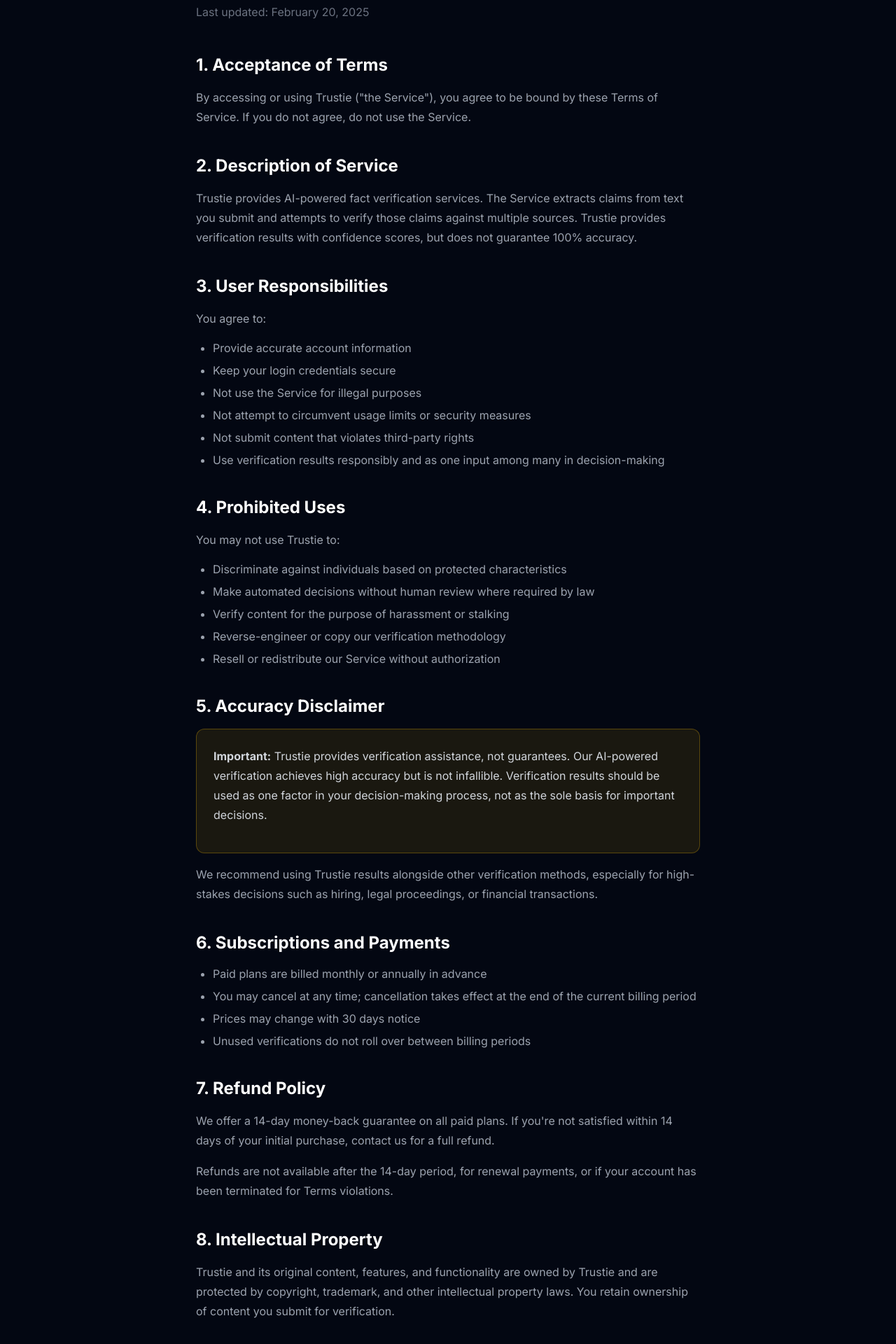
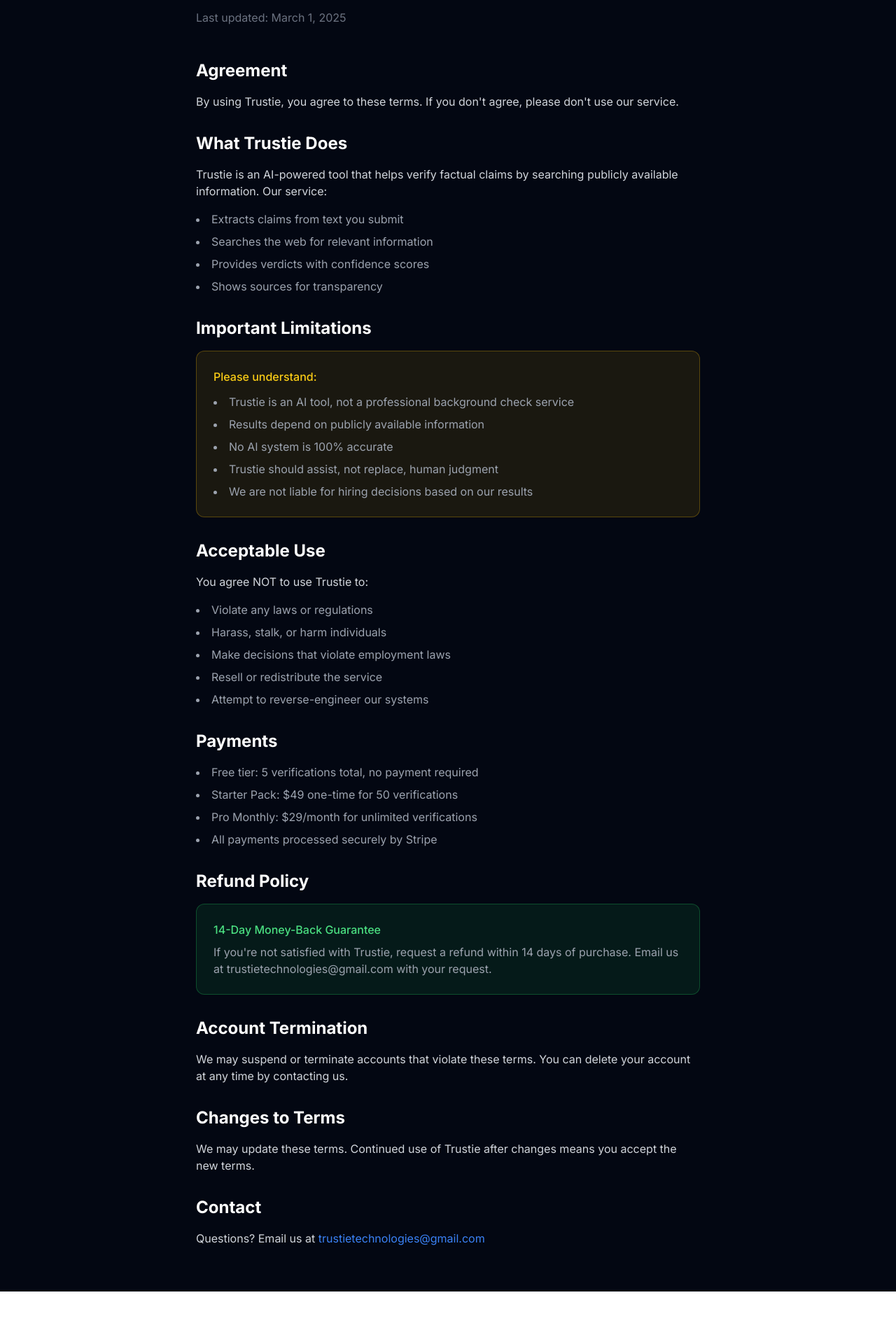
Before and after one commit to UseTrustie/Trustie-, a Next.js app: page /terms in a window 1280 px wide. Shown: the part 180-2100 px from the top of the page at 70% size. After the commit the page ends 2025 px from the top, so only its background shows below. Built offline with nearby package versions, Linux system fonts and the light colour scheme.

Commit message:
Refactor TermsPage to remove dark mode functionality
Removed dark mode toggle and adjusted styles for light mode.

```diff
--- a/src/app/terms/page.tsx
+++ b/src/app/terms/page.tsx
@@ -1,15 +1,12 @@
 'use client';
 
-import { useState } from 'react';
 import Link from 'next/link';
 
 export default function TermsPage() {
-  const [isDark, setIsDark] = useState(true);
-
   return (
-    <div className={`min-h-screen font-sans ${isDark ? 'bg-gray-950 text-white' : 'bg-gray-50 text-gray-900'}`}>
+    <div className="min-h-screen bg-gray-950 text-white font-sans">
       {/* Header */}
-      <header className={`sticky top-0 z-50 border-b ${isDark ? 'bg-gray-950/95 border-gray-800 backdrop-blur-md' : 'bg-white/95 border-gray-200 backdrop-blur-md'}`}>
+      <header className="sticky top-0 z-50 bg-gray-950/95 border-b border-gray-800 backdrop-blur-md">
         <div className="max-w-7xl mx-auto px-6 py-4 flex items-center justify-between">
           <Link href="/" className="flex items-center gap-3">
             <div className="w-10 h-10 bg-gradient-to-br from-blue-500 to-blue-600 rounded-xl flex items-center justify-center">
@@ -19,123 +16,104 @@ export default function TermsPage() {
             </div>
             <span className="text-xl font-bold">Trustie</span>
           </Link>
-          <button onClick={() => setIsDark(!isDark)} className={`w-10 h-10 rounded-xl flex items-center justify-center ${isDark ? 'bg-gray-800 text-yellow-400' : 'bg-gray-200 text-gray-700'}`}>
-            {isDark ? '☀️' : '🌙'}
-          </button>
+          <Link href="/" className="text-gray-400 hover:text-white text-sm">
+            ← Back to Home
+          </Link>
         </div>
       </header>
 
       <main className="max-w-3xl mx-auto px-6 py-16">
-        <h1 className={`text-4xl font-bold mb-2 ${isDark ? 'text-white' : 'text-gray-900'}`}>Terms of Service</h1>
-        <p className={`mb-12 ${isDark ? 'text-gray-500' : 'text-gray-500'}`}>Last updated: February 20, 2025</p>
+        <h1 className="text-4xl font-bold mb-4">Terms of Service</h1>
+        <p className="text-gray-500 mb-12">Last updated: March 1, 2025</p>
 
-        <div className={`prose max-w-none ${isDark ? 'prose-invert' : ''}`}>
-          <section className="mb-10">
-            <h2 className={`text-2xl font-bold mb-4 ${isDark ? 'text-white' : 'text-gray-900'}`}>1. Acceptance of Terms</h2>
-            <p className={isDark ? 'text-gray-400' : 'text-gray-600'}>
-              By accessing or using Trustie ("the Service"), you agree to be bound by these Terms of Service. If you do not agree, do not use the Service.
-            </p>
-          </section>
-
-          <section className="mb-10">
-            <h2 className={`text-2xl font-bold mb-4 ${isDark ? 'text-white' : 'text-gray-900'}`}>2. Description of Service</h2>
-            <p className={isDark ? 'text-gray-400' : 'text-gray-600'}>
-              Trustie provides AI-powered fact verification services. The Service extracts claims from text you submit and attempts to verify those claims against multiple sources. Trustie provides verification results with confidence scores, but does not guarantee 100% accuracy.
-            </p>
-          </section>
-
-          <section className="mb-10">
-            <h2 className={`text-2xl font-bold mb-4 ${isDark ? 'text-white' : 'text-gray-900'}`}>3. User Responsibilities</h2>
-            <p className={`mb-4 ${isDark ? 'text-gray-400' : 'text-gray-600'}`}>You agree to:</p>
-            <ul className={`list-disc pl-6 space-y-2 ${isDark ? 'text-gray-400' : 'text-gray-600'}`}>
-              <li>Provide accurate account information</li>
-              <li>Keep your login credentials secure</li>
-              <li>Not use the Service for illegal purposes</li>
-              <li>Not attempt to circumvent usage limits or security measures</li>
-              <li>Not submit content that violates third-party rights</li>
-              <li>Use verification results responsibly and as one input among many in decision-making</li>
-            </ul>
-          </section>
-
-          <section className="mb-10">
-            <h2 className={`text-2xl font-bold mb-4 ${isDark ? 'text-white' : 'text-gray-900'}`}>4. Prohibited Uses</h2>
-            <p className={`mb-4 ${isDark ? 'text-gray-400' : 'text-gray-600'}`}>You may not use Trustie to:</p>
-            <ul className={`list-disc pl-6 space-y-2 ${isDark ? 'text-gray-400' : 'text-gray-600'}`}>
-              <li>Discriminate against individuals based on protected characteristics</li>
-              <li>Make automated decisions without human review where required by law</li>
-              <li>Verify content for the purpose of harassment or stalking</li>
-              <li>Reverse-engineer or copy our verification methodology</li>
-              <li>Resell or redistribute our Service without authorization</li>
-            </ul>
-          </section>
-
-          <section className="mb-10">
-            <h2 className={`text-2xl font-bold mb-4 ${isDark ? 'text-white' : 'text-gray-900'}`}>5. Accuracy Disclaimer</h2>
-            <div className={`rounded-xl p-6 mb-4 ${isDark ? 'bg-yellow-500/10 border border-yellow-500/30' : 'bg-yellow-50 border border-yellow-200'}`}>
-              <p className={isDark ? 'text-gray-300' : 'text-gray-700'}>
-                <strong>Important:</strong> Trustie provides verification assistance, not guarantees. Our AI-powered verification achieves high accuracy but is not infallible. Verification results should be used as one factor in your decision-making process, not as the sole basis for important decisions.
-              </p>
-            </div>
-            <p className={isDark ? 'text-gray-400' : 'text-gray-600'}>
-              We recommend using Trustie results alongside other verification methods, especially for high-stakes decisions such as hiring, legal proceedings, or financial transactions.
-            </p>
-          </section>
-
-          <section className="mb-10">
-            <h2 className={`text-2xl font-bold mb-4 ${isDark ? 'text-white' : 'text-gray-900'}`}>6. Subscriptions and Payments</h2>
-            <ul className={`list-disc pl-6 space-y-2 ${isDark ? 'text-gray-400' : 'text-gray-600'}`}>
-              <li>Paid plans are billed monthly or annually in advance</li>
-              <li>You may cancel at any time; cancellation takes effect at the end of the current billing period</li>
-              <li>Prices may change with 30 days notice</li>
-              <li>Unused verifications do not roll over between billing periods</li>
-            </ul>
-          </section>
-
-          <section className="mb-10" id="refunds">
-            <h2 className={`text-2xl font-bold mb-4 ${isDark ? 'text-white' : 'text-gray-900'}`}>7. Refund Policy</h2>
-            <p className={`mb-4 ${isDark ? 'text-gray-400' : 'text-gray-600'}`}>
-              We offer a 14-day money-back guarantee on all paid plans. If you're not satisfied within 14 days of your initial purchase, contact us for a full refund.
-            </p>
-            <p className={isDark ? 'text-gray-400' : 'text-gray-600'}>
-              Refunds are not available after the 14-day period, for renewal payments, or if your account has been terminated for Terms violations.
-            </p>
-          </section>
-
-          <section className="mb-10">
-            <h2 className={`text-2xl font-bold mb-4 ${isDark ? 'text-white' : 'text-gray-900'}`}>8. Intellectual Property</h2>
-            <p className={isDark ? 'text-gray-400' : 'text-gray-600'}>
-              Trustie and its original content, features, and functionality are owned by Trustie and are protected by copyright, trademark, and other intellectual property laws. You retain ownership of content you submit for verification.
-            </p>
-          </section>
-
-          <section className="mb-10">
-            <h2 className={`text-2xl font-bold mb-4 ${isDark ? 'text-white' : 'text-gray-900'}`}>9. Limitation of Liability</h2>
-            <p className={isDark ? 'text-gray-400' : 'text-gray-600'}>
-              To the maximum extent permitted by law, Trustie shall not be liable for any indirect, incidental, special, consequential, or punitive damages, including loss of profits, data, or business opportunities, arising from your use of the Service.
-            </p>
-          </section>
-
-          <section className="mb-10">
-            <h2 className={`text-2xl font-bold mb-4 ${isDark ? 'text-white' : 'text-gray-900'}`}>10. Termination</h2>
-            <p className={isDark ? 'text-gray-400' : 'text-gray-600'}>
-              We may terminate or suspend your account at any time for violations of these Terms. You may terminate your account at any time by contacting support. Upon termination, your right to use the Service ceases immediately.
-            </p>
-          </section>
-
-          <section className="mb-10">
-            <h2 className={`text-2xl font-bold mb-4 ${isDark ? 'text-white' : 'text-gray-900'}`}>11. Changes to Terms</h2>
-            <p className={isDark ? 'text-gray-400' : 'text-gray-600'}>
-              We may modify these Terms at any time. Material changes will be communicated via email or through the Service. Continued use after changes constitutes acceptance of the new Terms.
+        <div className="space-y-8 text-gray-300">
+          <section>
+            <h2 className="text-2xl font-bold mb-4 text-white">Agreement</h2>
+            <p>
+              By using Trustie, you agree to these terms. If you don't agree, please don't use our service.
             </p>
           </section>
 
           <section>
-            <h2 className={`text-2xl font-bold mb-4 ${isDark ? 'text-white' : 'text-gray-900'}`}>12. Contact</h2>
-            <p className={isDark ? 'text-gray-400' : 'text-gray-600'}>
-              For questions about these Terms, contact us at:
+            <h2 className="text-2xl font-bold mb-4 text-white">What Trustie Does</h2>
+            <p className="mb-4">
+              Trustie is an AI-powered tool that helps verify factual claims by searching publicly available information. Our service:
             </p>
-            <p className={`mt-2 ${isDark ? 'text-white' : 'text-gray-900'}`}>
-              <a href="mailto:legal@trustieapp.com" className="text-blue-500 hover:text-blue-400">legal@trustieapp.com</a>
+            <ul className="list-disc list-inside space-y-2 text-gray-400">
+              <li>Extracts claims from text you submit</li>
+              <li>Searches the web for relevant information</li>
+              <li>Provides verdicts with confidence scores</li>
+              <li>Shows sources for transparency</li>
+            </ul>
+          </section>
+
+          <section>
+            <h2 className="text-2xl font-bold mb-4 text-white">Important Limitations</h2>
+            <div className="rounded-xl p-6 bg-yellow-500/10 border border-yellow-500/30">
+              <p className="text-yellow-400 font-medium mb-3">Please understand:</p>
+              <ul className="list-disc list-inside space-y-2 text-gray-400">
+                <li>Trustie is an AI tool, not a professional background check service</li>
+                <li>Results depend on publicly available information</li>
+                <li>No AI system is 100% accurate</li>
+                <li>Trustie should assist, not replace, human judgment</li>
+                <li>We are not liable for hiring decisions based on our results</li>
+              </ul>
+            </div>
+          </section>
+
+          <section>
+            <h2 className="text-2xl font-bold mb-4 text-white">Acceptable Use</h2>
+            <p className="mb-4">You agree NOT to use Trustie to:</p>
+            <ul className="list-disc list-inside space-y-2 text-gray-400">
+              <li>Violate any laws or regulations</li>
+              <li>Harass, stalk, or harm individuals</li>
+              <li>Make decisions that violate employment laws</li>
+              <li>Resell or redistribute the service</li>
+              <li>Attempt to reverse-engineer our systems</li>
+            </ul>
+          </section>
+
+          <section>
+            <h2 className="text-2xl font-bold mb-4 text-white">Payments</h2>
+            <ul className="list-disc list-inside space-y-2 text-gray-400">
+              <li>Free tier: 5 verifications total, no payment required</li>
+              <li>Starter Pack: $49 one-time for 50 verifications</li>
+              <li>Pro Monthly: $29/month for unlimited verifications</li>
+              <li>All payments processed securely by Stripe</li>
+            </ul>
+          </section>
+
+          <section id="refunds">
+            <h2 className="text-2xl font-bold mb-4 text-white">Refund Policy</h2>
+            <div className="rounded-xl p-6 bg-green-500/10 border border-green-500/30">
+              <p className="text-green-400 font-medium mb-2">14-Day Money-Back Guarantee</p>
+              <p className="text-gray-400">
+                If you're not satisfied with Trustie, request a refund within 14 days of purchase. Email us at trustietechnologies@gmail.com with your request.
+              </p>
+            </div>
+          </section>
+
+          <section>
+            <h2 className="text-2xl font-bold mb-4 text-white">Account Termination</h2>
+            <p>
+              We may suspend or terminate accounts that violate these terms. You can delete your account at any time by contacting us.
+            </p>
+          </section>
+
+          <section>
+            <h2 className="text-2xl font-bold mb-4 text-white">Changes to Terms</h2>
+            <p>
+              We may update these terms. Continued use of Trustie after changes means you accept the new terms.
+            </p>
+          </section>
+
+          <section>
+            <h2 className="text-2xl font-bold mb-4 text-white">Contact</h2>
+            <p>
+              Questions? Email us at{' '}
+              <a href="mailto:trustietechnologies@gmail.com" className="text-blue-500 hover:text-blue-400">
+                trustietechnologies@gmail.com
+              </a>
             </p>
           </section>
         </div>
```
